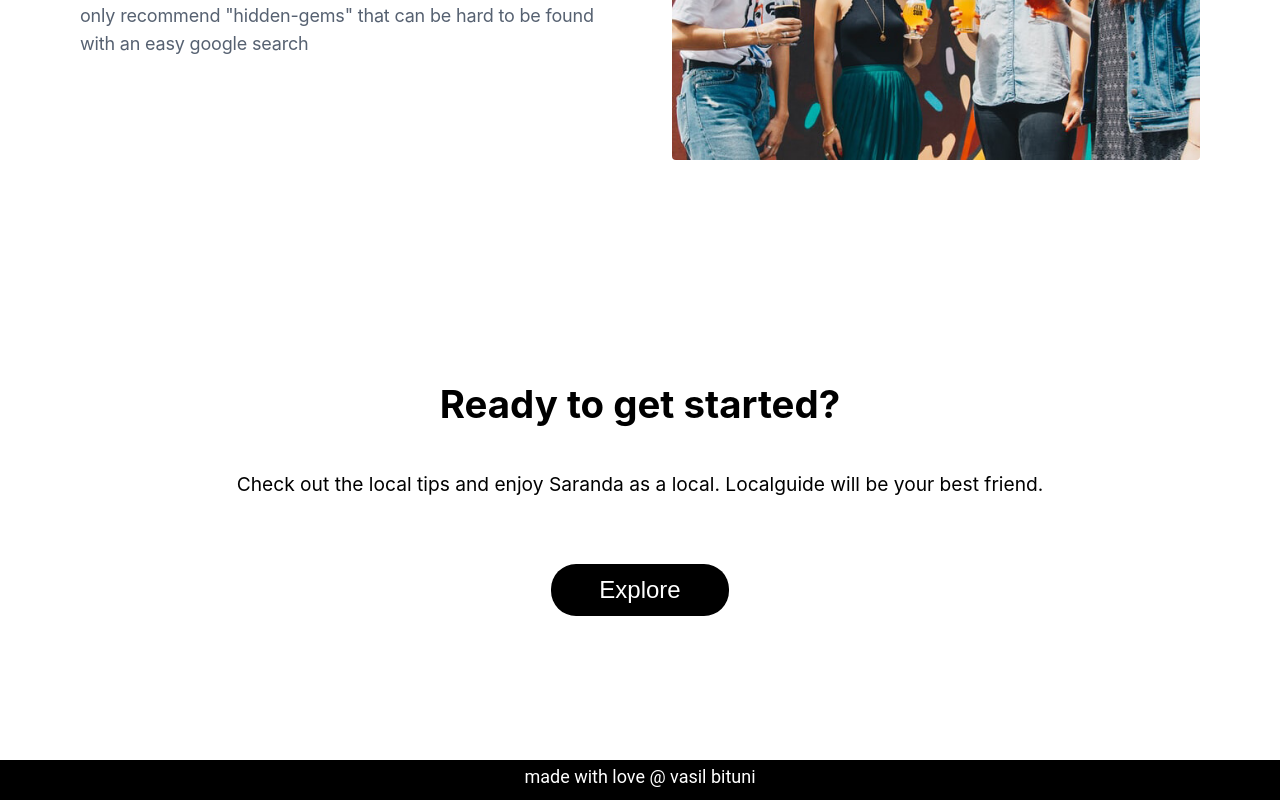
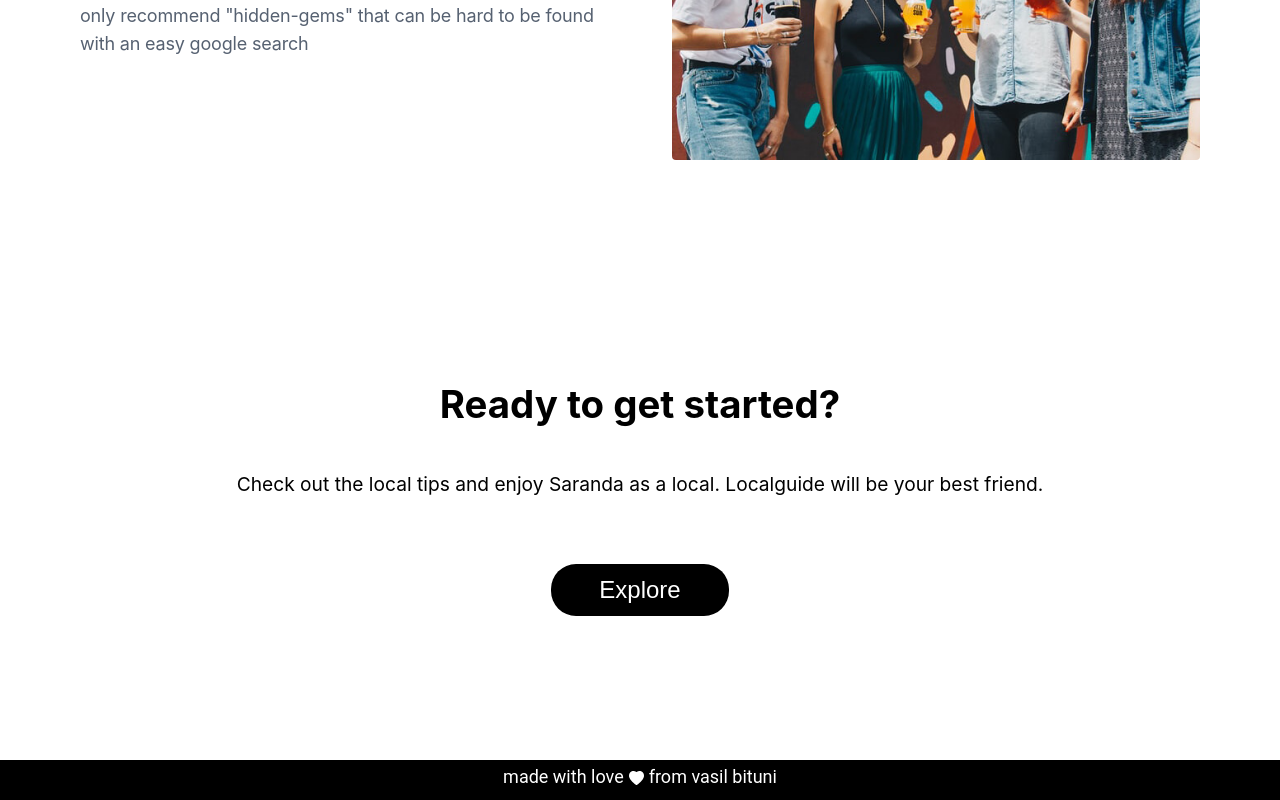
Before and after one commit to vbit27/local-guide, a React (Create React App) app: page / in a window 1280 px wide. Shown: the part 2608-3408 px from the top of the page. Built offline with nearby package versions, Linux system fonts and the light colour scheme.

Commit message:
Add icon at footer

```diff
--- a/src/components/AboutSection/AboutSection.tsx
+++ b/src/components/AboutSection/AboutSection.tsx
@@ -1,10 +1,8 @@
 import clsx from 'clsx';
 import React from 'react';
 import classes from './AboutSection.module.css';
-import YoutubeSearchedForIcon from '@mui/icons-material/YoutubeSearchedFor';
 import Button from '../Button/Button';
 import { Link } from 'react-router-dom';
-import World from '../../assets/images/world.jpeg';
 import NonProfit from '../../assets/images/non-profit.jpg';
 import Budget from '../../assets/images/budget-friendly.jpg';
 import Curated from '../../assets/images/curated-list.jpg';
--- a/src/components/Footer/Footer.tsx
+++ b/src/components/Footer/Footer.tsx
@@ -1,5 +1,6 @@
-import { Box, Typography } from '@mui/material';
+import { Box, Link, SvgIcon, Typography } from '@mui/material';
 import React from 'react';
+import HeartIcon from '../../assets/images/heart.svg';
 
 const Footer = () => {
   return (
@@ -13,7 +14,13 @@ const Footer = () => {
       }}
     >
       <Typography color={'white'} gutterBottom variant={'body2'}>
-        made with love @ vasil bituni
+        made with love
+      </Typography>
+      <div>
+        <img src={HeartIcon} style={{ width: '15px', margin: '5px' }}></img>
+      </div>
+      <Typography color={'white'} gutterBottom variant={'body2'}>
+        from vasil bituni
       </Typography>
     </Box>
   );
```
Also changed, not shown: src/assets/images/heart.svg (added), 1 other file (tests, documents, lock files or other folders).
